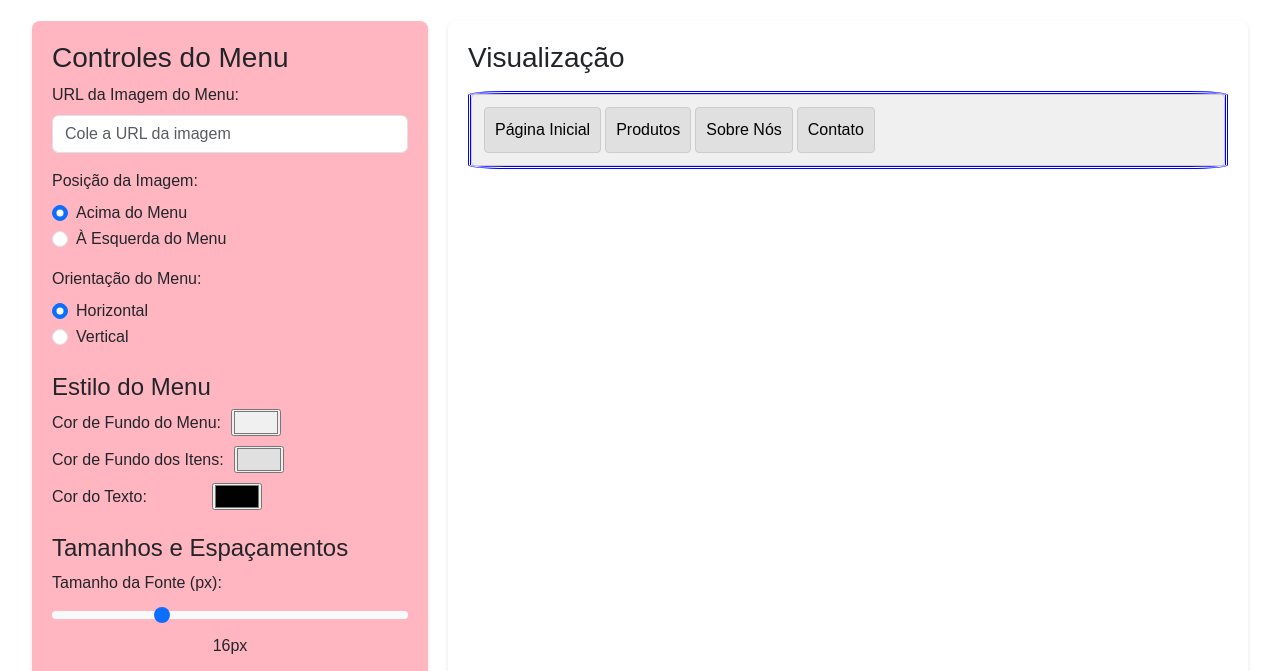
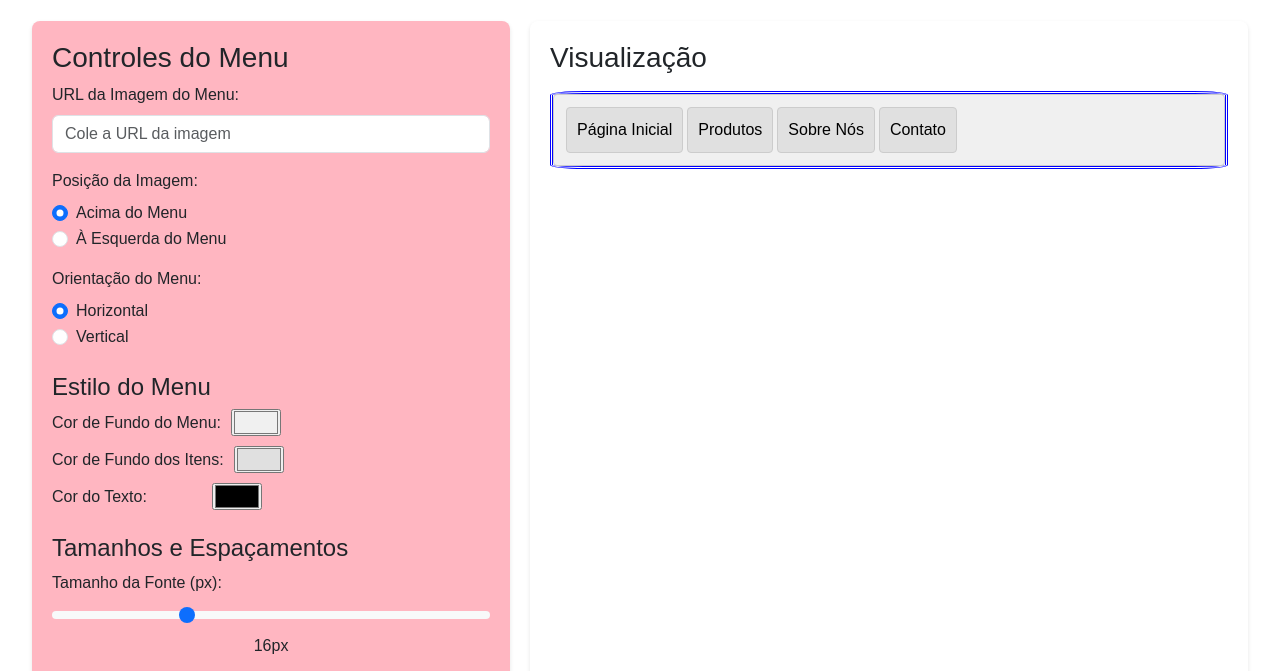
Before and after one commit to juliemartins1/HTML, a plain HTML site: page design/trabalho1/index.html in a window 1280 px wide. Shown: the part 71-742 px from the top of the page. Drawn offline with nearby package versions, Linux system fonts and the light colour scheme.

Commit message:
Update Estilo.css

```diff
--- a/design/trabalho1/css/Estilo.css
+++ b/design/trabalho1/css/Estilo.css
@@ -25,7 +25,7 @@ body {
 }
 
 .preview {
-    min-width: 800px;
+    width: 100%;
     min-height: 300px;
     padding: 20px;
     background-color: #fff;
```
